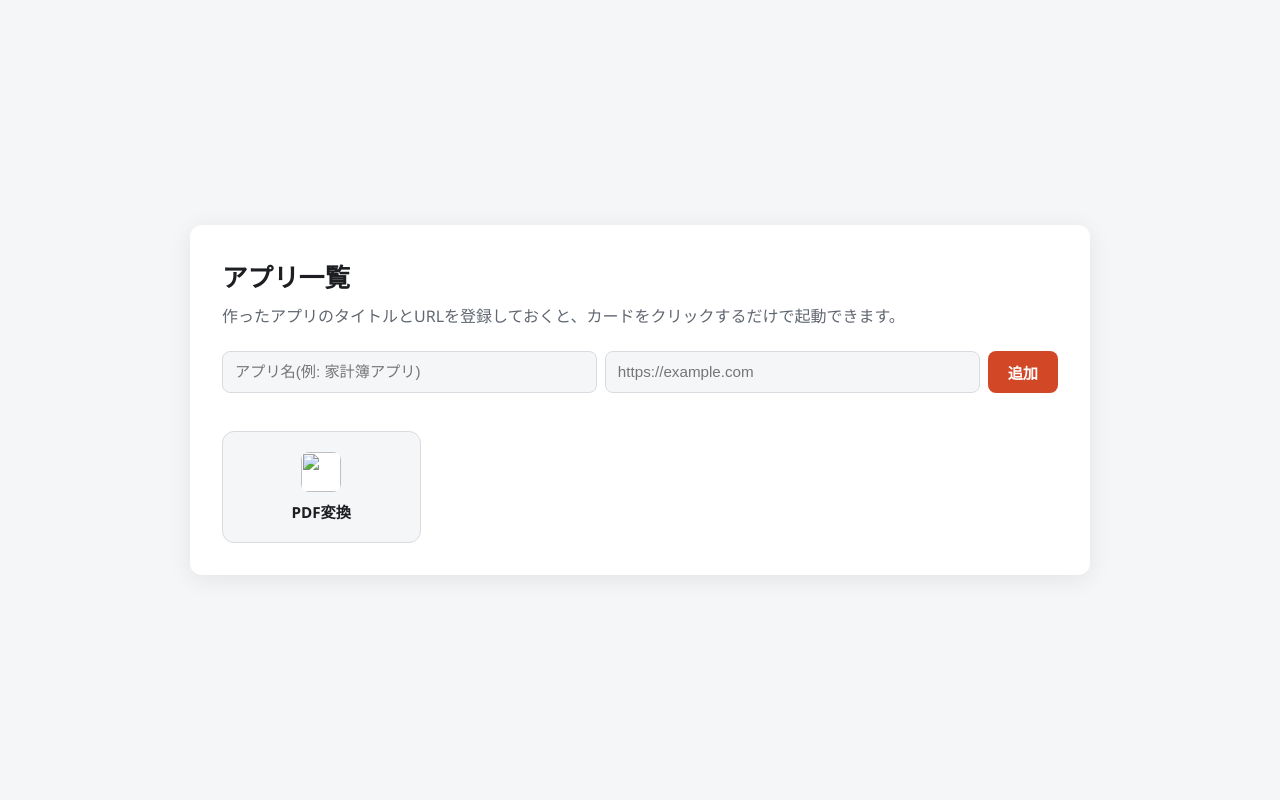
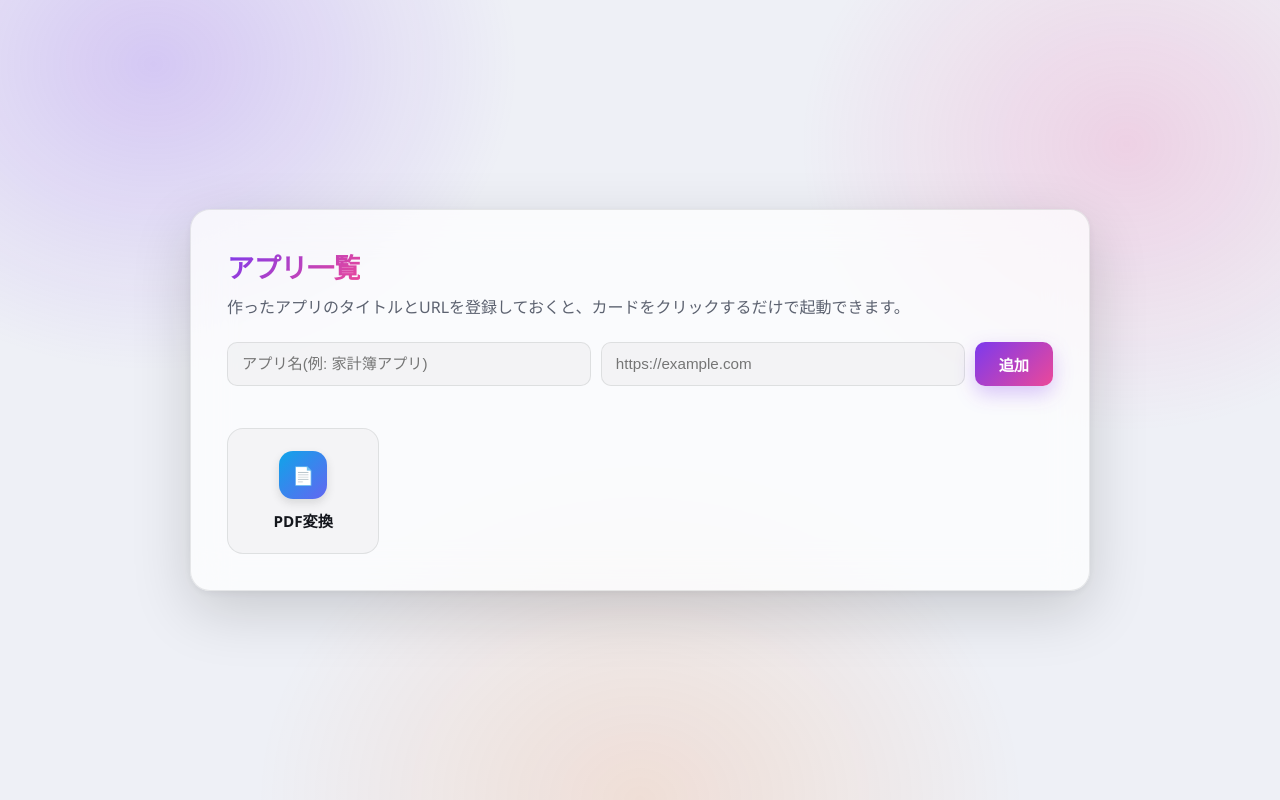
Before and after one commit to Cizeta-connectrum/PDF2PPT, a Flask app: page / in a window 1280 px wide. Run offline with Flask 3, Linux system fonts and the light colour scheme; data that the repository does not hold is empty.

Commit message:
Give the UI a more polished, modern look
Adds a gradient/glassmorphism theme (gradient backdrop blobs, glass
cards, gradient buttons and headings) across both pages, and gives each
app card a colorful gradient avatar with a fallback initial when its
favicon fails to load.

Co-Authored-By: Claude Sonnet 5 <noreply@anthropic.com>
Claude-Session: https://claude.ai/code/session_016oKh1koASKdg4GzzdyN4u8

```diff
--- a/app/static/dashboard.js
+++ b/app/static/dashboard.js
@@ -2,7 +2,17 @@ const PDF_CONVERTER_APP = {
   name: "PDF変換",
   url: "/convert-tool",
   builtin: true,
+  emoji: "📄",
 };
+
+const AVATAR_GRADIENTS = [
+  ["#7c3aed", "#ec4899"],
+  ["#2563eb", "#06b6d4"],
+  ["#16a34a", "#84cc16"],
+  ["#f97316", "#ef4444"],
+  ["#0ea5e9", "#6366f1"],
+  ["#db2777", "#f97316"],
+];
 
 const form = document.getElementById("add-app-form");
 const nameInput = document.getElementById("app-name");
@@ -16,12 +26,6 @@ function setStatus(message, kind) {
   statusEl.className = "status" + (kind ? ` ${kind}` : "");
 }
 
-function escapeHtml(str) {
-  const div = document.createElement("div");
-  div.textContent = str;
-  return div.innerHTML;
-}
-
 function faviconUrl(url) {
   try {
     const host = new URL(url, window.location.origin).hostname;
@@ -29,6 +33,47 @@ function faviconUrl(url) {
   } catch (_) {
     return "";
   }
+}
+
+function gradientFor(name) {
+  let hash = 0;
+  for (let i = 0; i < name.length; i++) {
+    hash = (hash * 31 + name.charCodeAt(i)) >>> 0;
+  }
+  const [a, b] = AVATAR_GRADIENTS[hash % AVATAR_GRADIENTS.length];
+  return `linear-gradient(135deg, ${a}, ${b})`;
+}
+
+function buildIcon(app) {
+  const wrap = document.createElement("div");
+  wrap.className = "app-card-icon-wrap";
+
+  if (app.builtin) {
+    wrap.style.background = gradientFor(app.name);
+    const fallback = document.createElement("div");
+    fallback.className = "app-card-icon-fallback";
+    fallback.textContent = app.emoji || "★";
+    wrap.appendChild(fallback);
+    return wrap;
+  }
+
+  const img = document.createElement("img");
+  img.className = "app-card-icon";
+  img.src = faviconUrl(app.url);
+  img.alt = "";
+  img.width = 28;
+  img.height = 28;
+  img.loading = "lazy";
+  img.onerror = () => {
+    wrap.innerHTML = "";
+    wrap.style.background = gradientFor(app.name);
+    const fallback = document.createElement("div");
+    fallback.className = "app-card-icon-fallback";
+    fallback.textContent = (app.name.trim().charAt(0) || "?").toUpperCase();
+    wrap.appendChild(fallback);
+  };
+  wrap.appendChild(img);
+  return wrap;
 }
 
 function renderApps(apps) {
@@ -45,11 +90,21 @@ function renderApps(apps) {
       link.target = "_blank";
       link.rel = "noopener noreferrer";
     }
-    link.innerHTML = `
-      <img class="app-card-icon" src="${faviconUrl(app.url)}" alt="" width="40" height="40" loading="lazy">
-      <span class="app-card-name">${escapeHtml(app.name)}</span>
-      ${app.builtin ? "" : `<span class="app-card-url">${escapeHtml(app.url)}</span>`}
-    `;
+
+    link.appendChild(buildIcon(app));
+
+    const nameEl = document.createElement("span");
+    nameEl.className = "app-card-name";
+    nameEl.textContent = app.name;
+    link.appendChild(nameEl);
+
+    if (!app.builtin) {
+      const urlEl = document.createElement("span");
+      urlEl.className = "app-card-url";
+      urlEl.textContent = app.url;
+      link.appendChild(urlEl);
+    }
+
     wrapper.appendChild(link);
 
     if (!app.builtin) {
--- a/app/static/style.css
+++ b/app/static/style.css
@@ -1,27 +1,42 @@
 :root {
   color-scheme: light dark;
-  --bg: #f5f6f8;
-  --card-bg: #ffffff;
-  --text: #1c1e21;
-  --muted: #616770;
-  --accent: #d24726;
-  --accent-hover: #b23a1d;
-  --border: #d9dbe0;
+  --bg: #eef0f6;
+  --card-bg: rgba(255, 255, 255, 0.72);
+  --text: #14161c;
+  --muted: #5c6270;
+  --accent: #7c3aed;
+  --accent-2: #ec4899;
+  --accent-3: #f97316;
+  --accent-hover: #6d28d9;
+  --border: rgba(20, 22, 28, 0.09);
+  --gradient: linear-gradient(135deg, var(--accent), var(--accent-2));
+  --blob-1: rgba(124, 58, 237, 0.22);
+  --blob-2: rgba(236, 72, 153, 0.18);
+  --blob-3: rgba(249, 115, 22, 0.14);
 }
 
 @media (prefers-color-scheme: dark) {
   :root {
-    --bg: #17181a;
-    --card-bg: #232427;
-    --text: #f0f1f3;
-    --muted: #a2a6ad;
-    --accent: #e8643f;
-    --accent-hover: #ff7d55;
-    --border: #3a3b3f;
+    --bg: #0a0b10;
+    --card-bg: rgba(255, 255, 255, 0.05);
+    --text: #f2f3f7;
+    --muted: #9aa0b0;
+    --accent: #a78bfa;
+    --accent-2: #f472b6;
+    --accent-3: #fb923c;
+    --accent-hover: #c4b5fd;
+    --border: rgba(255, 255, 255, 0.1);
+    --blob-1: rgba(167, 139, 250, 0.28);
+    --blob-2: rgba(244, 114, 182, 0.2);
+    --blob-3: rgba(251, 146, 60, 0.16);
   }
 }
 
 * { box-sizing: border-box; }
+
+html, body {
+  height: 100%;
+}
 
 body {
   margin: 0;
@@ -33,20 +48,45 @@ body {
   color: var(--text);
   font-family: "Segoe UI", "Hiragino Sans", "Yu Gothic", sans-serif;
   padding: 24px;
+  position: relative;
+  overflow-x: hidden;
+}
+
+body::before {
+  content: "";
+  position: fixed;
+  inset: 0;
+  z-index: 0;
+  pointer-events: none;
+  background:
+    radial-gradient(38rem 32rem at 12% 8%, var(--blob-1), transparent 60%),
+    radial-gradient(34rem 30rem at 88% 18%, var(--blob-2), transparent 60%),
+    radial-gradient(40rem 34rem at 50% 100%, var(--blob-3), transparent 60%);
 }
 
 .card {
+  position: relative;
+  z-index: 1;
   background: var(--card-bg);
-  border-radius: 12px;
-  padding: 32px;
+  backdrop-filter: blur(20px);
+  -webkit-backdrop-filter: blur(20px);
+  border: 1px solid var(--border);
+  border-radius: 20px;
+  padding: 36px;
   max-width: 560px;
   width: 100%;
-  box-shadow: 0 4px 24px rgba(0, 0, 0, 0.08);
+  box-shadow: 0 20px 60px rgba(0, 0, 0, 0.16), 0 2px 8px rgba(0, 0, 0, 0.06);
 }
 
 h1 {
   margin: 0 0 8px;
-  font-size: 1.6rem;
+  font-size: 1.7rem;
+  letter-spacing: -0.02em;
+  background: var(--gradient);
+  -webkit-background-clip: text;
+  background-clip: text;
+  color: transparent;
+  display: inline-block;
 }
 
 .lead {
@@ -164,52 +216,61 @@ button#submit-btn:disabled {
 
 .add-app-form {
   display: flex;
-  gap: 8px;
+  gap: 10px;
   flex-wrap: wrap;
-  margin-bottom: 20px;
+  margin-bottom: 24px;
 }
 
 .add-app-form input {
   flex: 1 1 200px;
-  padding: 10px 12px;
+  padding: 11px 14px;
   border: 1px solid var(--border);
-  border-radius: 8px;
-  background: var(--bg);
+  border-radius: 10px;
+  background: rgba(127, 127, 127, 0.06);
   color: var(--text);
   font-size: 0.95rem;
 }
 
+.add-app-form input:focus {
+  outline: none;
+  border-color: var(--accent);
+}
+
 .add-app-form button {
-  padding: 10px 20px;
+  padding: 11px 24px;
   border: none;
-  border-radius: 8px;
-  background: var(--accent);
+  border-radius: 10px;
+  background: var(--gradient);
   color: #fff;
   font-size: 0.95rem;
   font-weight: 600;
   cursor: pointer;
-  transition: background 0.15s ease;
+  box-shadow: 0 8px 20px rgba(124, 58, 237, 0.28);
+  transition: transform 0.15s ease, filter 0.15s ease;
 }
 
 .add-app-form button:hover {
-  background: var(--accent-hover);
+  transform: translateY(-1px);
+  filter: brightness(1.06);
 }
 
 .add-app-form button:disabled {
   opacity: 0.6;
   cursor: not-allowed;
+  transform: none;
 }
 
 .apps-grid {
   display: grid;
-  grid-template-columns: repeat(auto-fill, minmax(160px, 1fr));
-  gap: 14px;
+  grid-template-columns: repeat(auto-fill, minmax(150px, 1fr));
+  gap: 16px;
 }
 
 .app-card-wrapper {
   display: flex;
   flex-direction: column;
-  gap: 6px;
+  align-items: center;
+  gap: 8px;
 }
 
 .app-card {
@@ -217,28 +278,51 @@ button#submit-btn:disabled {
   flex-direction: column;
   align-items: center;
   text-align: center;
-  gap: 8px;
-  padding: 20px 12px;
+  gap: 10px;
+  padding: 22px 14px;
+  width: 100%;
   border: 1px solid var(--border);
-  border-radius: 12px;
-  background: var(--bg);
+  border-radius: 16px;
+  background: rgba(127, 127, 127, 0.05);
   color: var(--text);
   text-decoration: none;
-  transition: border-color 0.15s ease, transform 0.15s ease, box-shadow 0.15s ease;
+  transition: border-color 0.2s ease, transform 0.2s ease, box-shadow 0.2s ease, background 0.2s ease;
 }
 
 .app-card:hover {
-  border-color: var(--accent);
-  transform: translateY(-2px);
-  box-shadow: 0 6px 16px rgba(0, 0, 0, 0.1);
+  border-color: transparent;
+  background: rgba(124, 58, 237, 0.08);
+  transform: translateY(-4px) scale(1.02);
+  box-shadow: 0 14px 30px rgba(124, 58, 237, 0.22);
+}
+
+.app-card-icon-wrap {
+  width: 48px;
+  height: 48px;
+  border-radius: 14px;
+  display: flex;
+  align-items: center;
+  justify-content: center;
+  background: var(--card-bg);
+  overflow: hidden;
+  box-shadow: 0 4px 10px rgba(0, 0, 0, 0.12);
 }
 
 .app-card-icon {
-  width: 40px;
-  height: 40px;
-  border-radius: 8px;
-  background: var(--card-bg);
+  width: 28px;
+  height: 28px;
   object-fit: contain;
+}
+
+.app-card-icon-fallback {
+  width: 100%;
+  height: 100%;
+  display: flex;
+  align-items: center;
+  justify-content: center;
+  color: #fff;
+  font-weight: 700;
+  font-size: 1.1rem;
 }
 
 .app-card-name {
```
Also changed, not shown: other parts of app/static/style.css (+26 -13 lines).
